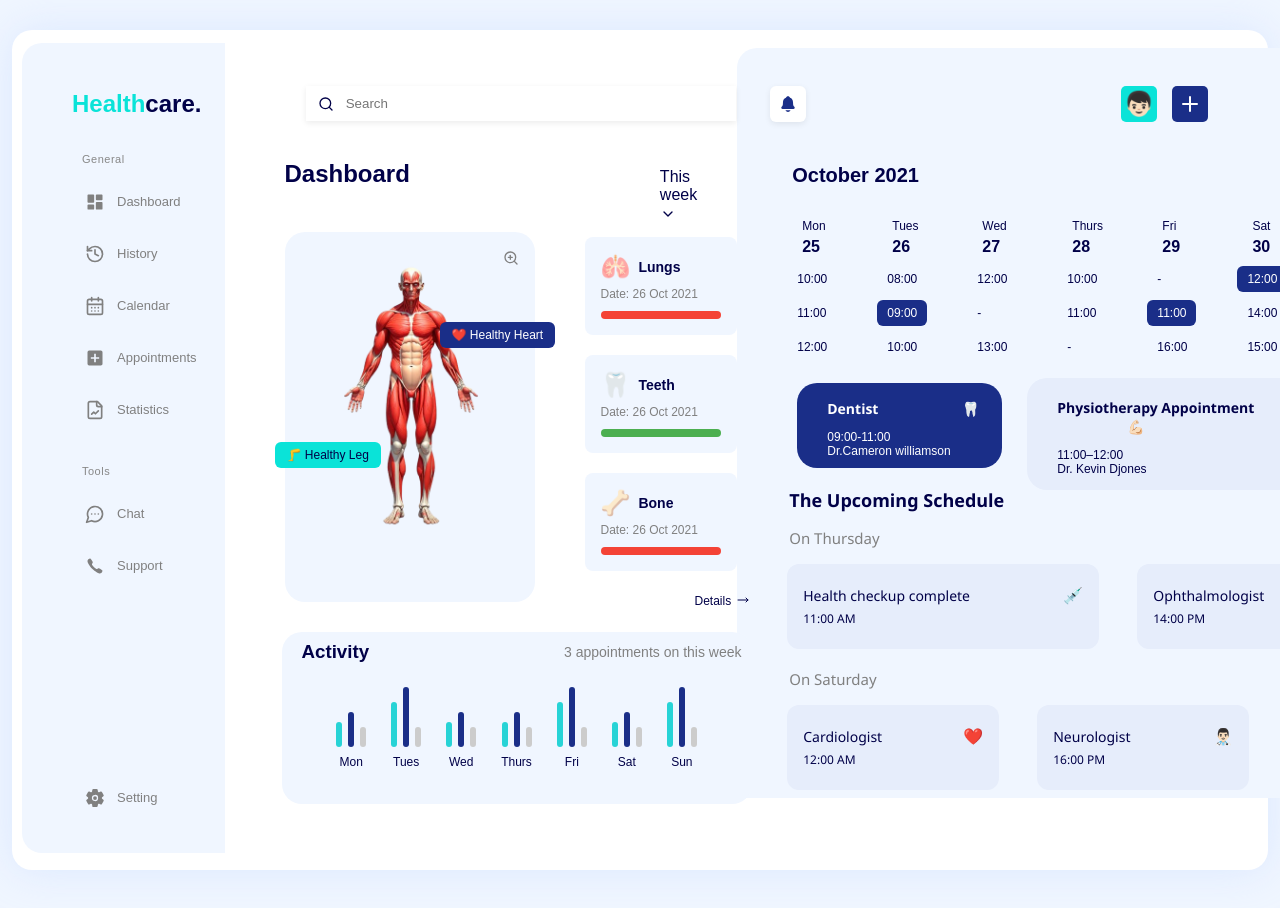
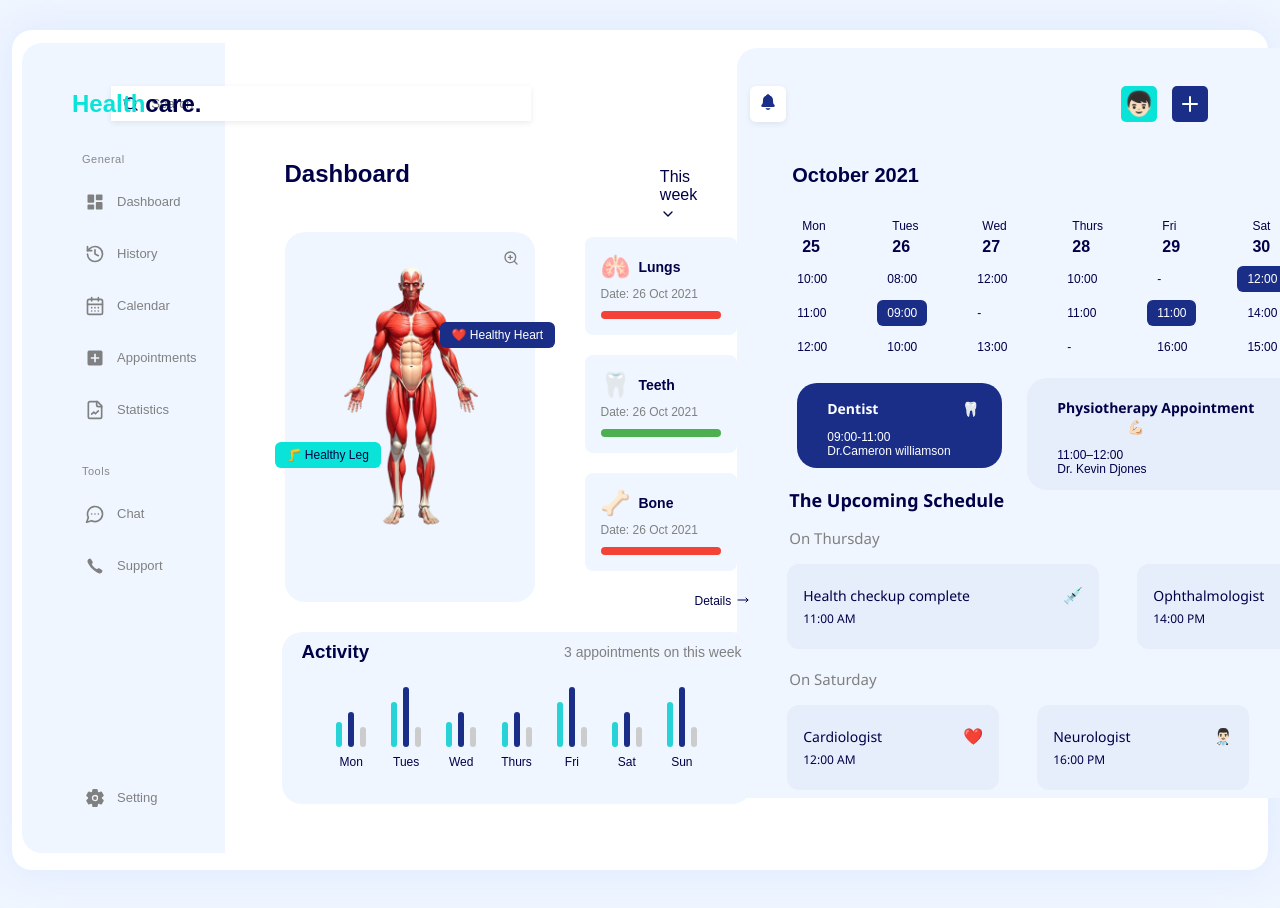
Before and after one commit to irfanzmohammed/Healthcare-Dashboard, a React (Vite) app: page / in a window 1280 px wide. Shown: the top 908 px of the page. Built offline with nearby package versions, Linux system fonts and the light colour scheme.

Commit message:
Initial dashboard setup

```diff
--- a/src/App.css
+++ b/src/App.css
@@ -40,13 +40,13 @@ body {
 .search-box {
   position: relative;
   flex: 1;
-  max-width: 350px;
-  margin-left: -10px;
+  max-width: 335px;
+  margin-left: -765px;
 }
 
 .search-box input {
   width: 100%;
-  padding: 10px 40px 10px 40px;
+  padding: 10px 45px 10px 40px;
   border: 1px  #ccc;
   box-shadow: 0 2px 6px rgba(0, 0, 0, 0.08);
 }
@@ -70,15 +70,12 @@ body {
   border: none;
   border-radius: 6px;
   padding: 6px;
-  cursor: pointer;
-  display: flex;
-  align-items: center;
-  justify-content: center;
+  position:absolute;
   color: #1a2e88;
   width: 36px;
   height: 36px;
   box-shadow: 0 2px 6px rgba(0, 0, 0, 0.08);
-  margin-right:300px;
+   left:750px;
 }
 
 .bell-icon{
```
